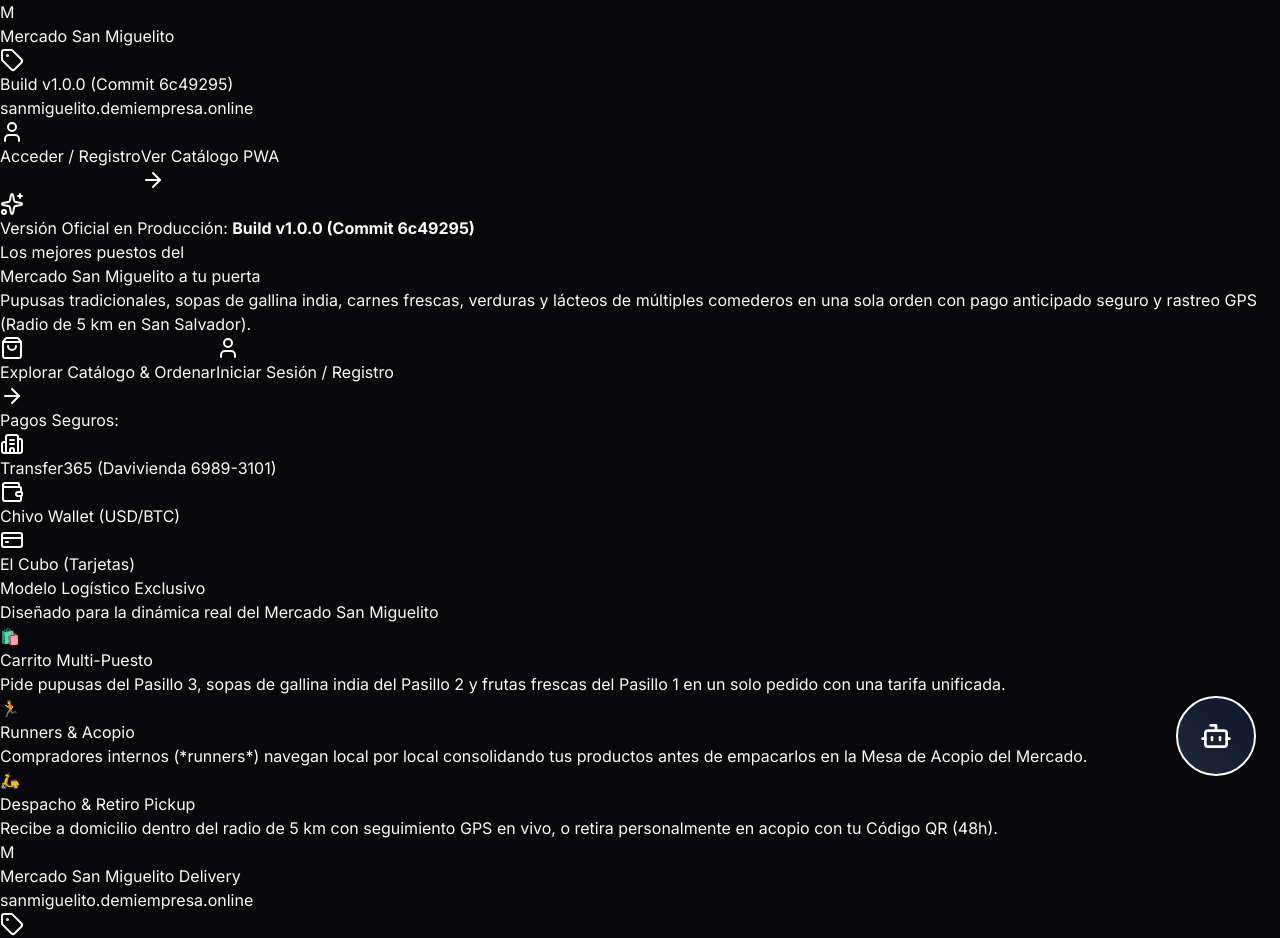
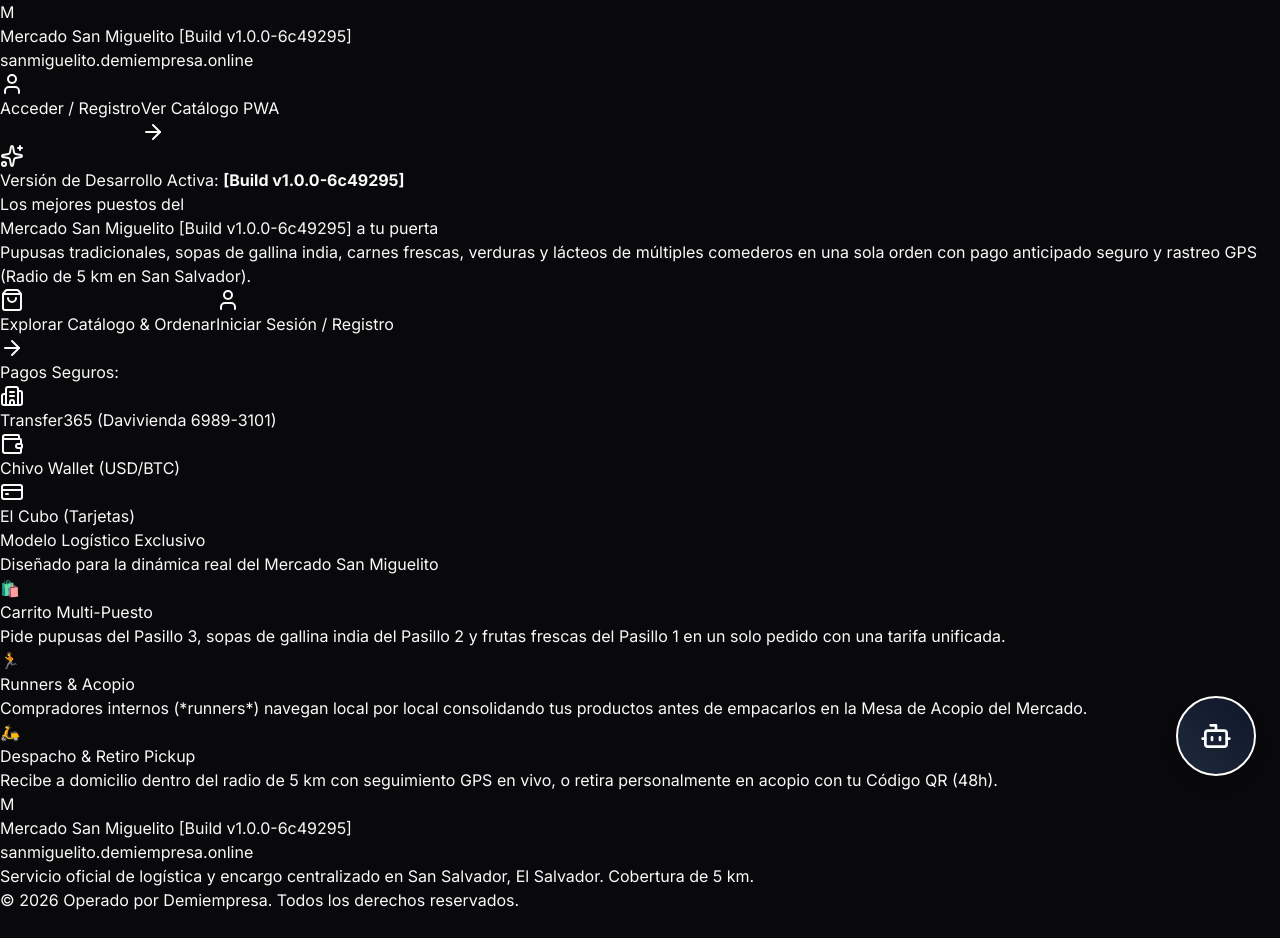
Before and after one commit to cealfarias/demiempresa, a React (Vite) app: page / in a window 1280 px wide. Shown: the top 938 px of the page. After the commit the page ends 912 px from the top, so only its background shows below. Built offline with nearby package versions, Linux system fonts and the light colour scheme.

Commit message:
feat: Concatenate build tag directly to main title Mercado San Miguelito [Build v1.0.0-6c49295]

```diff
--- a/src/mercado/components/Navbar.jsx
+++ b/src/mercado/components/Navbar.jsx
@@ -1,7 +1,7 @@
 import React, { useState } from 'react';
 import { useMercado } from '../context/MercadoContext';
 import { BUILD_INFO } from '../data/mockData';
-import { ShoppingCart, Sparkles, Navigation, UserPlus, Home, User, Tag } from 'lucide-react';
+import { ShoppingCart, Sparkles, Navigation, UserPlus, Home, User } from 'lucide-react';
 import DriverRegistrationModal from './DriverRegistrationModal';
 
 export default function Navbar({ onOpenCart, onOpenTracking, onGoHome, onOpenLogin }) {
@@ -22,7 +22,7 @@
       <header className="sticky top-0 z-40 bg-zinc-950/90 backdrop-blur-md border-b border-zinc-800 px-4 py-3 shadow-lg">
         <div className="max-w-6xl mx-auto flex flex-col md:flex-row md:items-center justify-between gap-3">
 
-          {/* Brand & Build Tag Badge */}
+          {/* Brand with Concatenated Build Tag */}
           <div className="flex items-center justify-between">
             <div
               onClick={onGoHome}
@@ -33,14 +33,9 @@
               </div>
               <div>
                 <div className="flex items-center gap-2 flex-wrap">
-                  <h1 className="font-extrabold text-lg text-zinc-100 tracking-tight group-hover:text-amber-400 transition-colors">
-                    Mercado San Miguelito
+                  <h1 className="font-extrabold text-base md:text-lg text-zinc-100 tracking-tight group-hover:text-amber-400 transition-colors">
+                    Mercado San Miguelito <span className="text-amber-400 font-mono text-xs font-extrabold">{BUILD_INFO.tag}</span>
                   </h1>
-
-                  {/* Visible Build Version Tag */}
-                  <span className="bg-amber-500/20 text-amber-400 text-[10px] font-mono font-bold px-2 py-0.5 rounded-full border border-amber-500/40 flex items-center gap-1">
-                    <Tag className="w-3 h-3 text-amber-400" /> {BUILD_INFO.tag}
-                  </span>
                 </div>
                 <p className="text-xs text-zinc-400 font-mono">sanmiguelito.demiempresa.online</p>
               </div>
@@ -72,7 +67,6 @@
 
           {/* Action Buttons & Role Selector Tabs */}
           <div className="flex items-center gap-2 overflow-x-auto scrollbar-none">
-
             <button
               onClick={onGoHome}
               className="px-2.5 py-1.5 bg-zinc-900 hover:bg-zinc-800 text-zinc-300 border border-zinc-800 rounded-lg text-xs font-bold whitespace-nowrap transition-all flex items-center gap-1"
@@ -101,7 +95,6 @@
               <Navigation className="w-3.5 h-3.5" /> Rastrear Pedido
             </button>
 
-            {/* Role Tabs */}
             <div className="flex items-center gap-1 bg-zinc-900/80 p-1 rounded-xl border border-zinc-800">
               {roles.map((r) => (
                 <button
@@ -118,7 +111,6 @@
               ))}
             </div>
 
-            {/* Desktop Cart Button */}
             {currentRole === 'cliente' && (
               <button
                 onClick={onOpenCart}
@@ -137,7 +129,6 @@
         </div>
       </header>
 
-      {/* Driver Registration Modal */}
       <DriverRegistrationModal
         isOpen={isDriverModalOpen}
         onClose={() => setIsDriverModalOpen(false)}
--- a/src/mercado/data/mockData.js
+++ b/src/mercado/data/mockData.js
@@ -1,8 +1,8 @@
 export const BUILD_INFO = {
   version: '1.0.0',
   commit: '6c49295',
-  tag: 'Build v1.0.0 (Commit 6c49295)',
-  date: '14/09/2026'
+  tag: '[Build v1.0.0-6c49295]',
+  fullTitle: 'Mercado San Miguelito [Build v1.0.0-6c49295]'
 };
 
 export const MERCADOS_DISPONIBLES = [
--- a/src/mercado/pages/LandingPage.jsx
+++ b/src/mercado/pages/LandingPage.jsx
@@ -35,19 +35,16 @@
       <header className="sticky top-0 z-40 bg-zinc-950/90 backdrop-blur-md border-b border-zinc-800/80 px-4 py-3.5 shadow-xl">
         <div className="max-w-6xl mx-auto flex items-center justify-between">
 
-          {/* Brand Logo & Badges */}
+          {/* Brand Logo & Concatenated Title */}
           <div className="flex items-center gap-3">
             <div className="w-10 h-10 rounded-xl bg-gradient-to-br from-amber-400 via-orange-500 to-amber-600 flex items-center justify-center text-zinc-950 font-black text-xl shadow-lg ring-2 ring-amber-500/30">
               M
             </div>
             <div>
-              <div className="flex items-center gap-2">
-                <h1 className="font-extrabold text-lg text-zinc-100 tracking-tight">
-                  Mercado San Miguelito
+              <div className="flex items-center gap-2 flex-wrap">
+                <h1 className="font-extrabold text-base md:text-lg text-zinc-100 tracking-tight">
+                  Mercado San Miguelito <span className="text-amber-400 font-mono text-xs font-black">{BUILD_INFO.tag}</span>
                 </h1>
-                <span className="hidden sm:inline-flex bg-amber-500/10 text-amber-400 text-[11px] font-bold px-2.5 py-0.5 rounded-full border border-amber-500/30 items-center gap-1">
-                  <Tag className="w-3 h-3" /> {BUILD_INFO.tag}
-                </span>
               </div>
               <p className="text-[11px] text-zinc-400 font-mono tracking-wide">sanmiguelito.demiempresa.online</p>
             </div>
@@ -81,13 +78,13 @@
 
           <div className="inline-flex items-center gap-2 px-4 py-1.5 rounded-full bg-zinc-900/90 border border-amber-500/30 text-amber-400 text-xs font-extrabold shadow-inner">
             <Sparkles className="w-4 h-4 text-amber-400 animate-pulse" />
-            <span>Versión Oficial en Producción: <strong className="font-mono underline">{BUILD_INFO.tag}</strong></span>
+            <span>Versión de Desarrollo Activa: <strong className="font-mono text-amber-300 font-black">{BUILD_INFO.tag}</strong></span>
           </div>
 
           <h1 className="text-4xl sm:text-6xl md:text-7xl font-black text-zinc-100 tracking-tight leading-[1.1] max-w-4xl mx-auto">
             Los mejores puestos del <br className="hidden sm:inline" />
             <span className="text-transparent bg-clip-text bg-gradient-to-r from-amber-400 via-orange-400 to-amber-500">
-              Mercado San Miguelito
+              Mercado San Miguelito <span className="text-zinc-400 font-mono text-xl sm:text-3xl font-bold">{BUILD_INFO.tag}</span>
             </span> a tu puerta
           </h1>
 
@@ -175,20 +172,15 @@
         </div>
       </section>
 
-      {/* FOOTER WITH VISIBLE BUILD TAG */}
+      {/* FOOTER */}
       <footer className="border-t border-zinc-800/80 py-10 px-4 text-center text-xs text-zinc-500 space-y-3 bg-zinc-950">
         <div className="flex justify-center items-center gap-2">
           <div className="w-6 h-6 rounded-lg bg-amber-500 text-zinc-950 font-black flex items-center justify-center text-xs">
             M
           </div>
-          <span className="font-extrabold text-zinc-300 text-sm">Mercado San Miguelito Delivery</span>
+          <span className="font-extrabold text-zinc-300 text-sm">Mercado San Miguelito <span className="text-amber-400 font-mono text-xs">{BUILD_INFO.tag}</span></span>
         </div>
         <p className="font-mono text-[11px] text-zinc-400">sanmiguelito.demiempresa.online</p>
-
-        {/* Visible Build Version Badge in Footer */}
-        <div className="inline-flex items-center gap-1 bg-zinc-900 border border-amber-500/30 text-amber-400 px-3 py-1 rounded-full font-mono text-[11px] font-bold shadow-inner">
-          <Tag className="w-3 h-3" /> {BUILD_INFO.tag}
-        </div>
 
         <p className="text-[11px] text-zinc-600 max-w-lg mx-auto">
           Servicio oficial de logística y encargo centralizado en San Salvador, El Salvador. Cobertura de 5 km.
```
